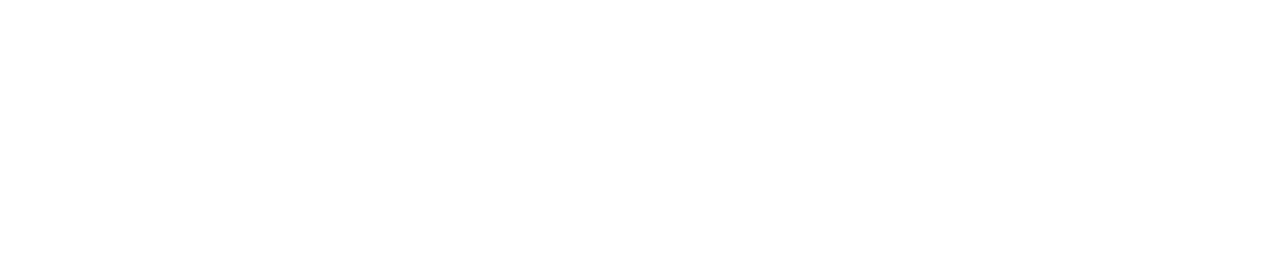
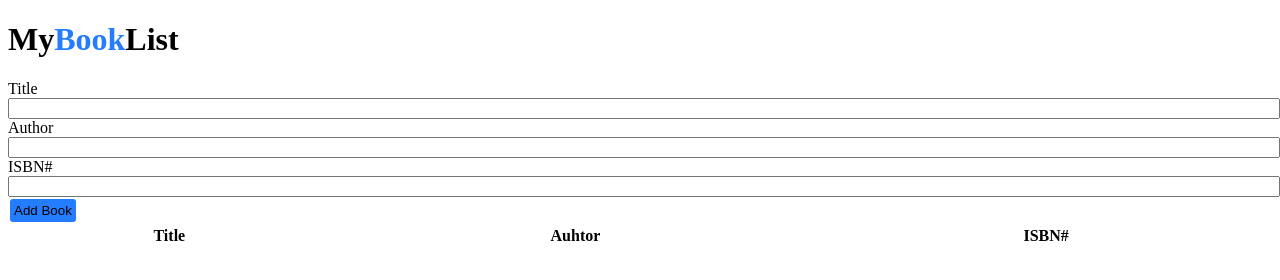
Before and after one commit to acciojob/book-list-ramblerpk, a website: page main.html in a window 1280 px wide. Drawn offline with Linux system fonts and the light colour scheme.

Commit message:
created a submission

```diff
--- a/main.html
+++ b/main.html
@@ -8,6 +8,29 @@
 
 <body>
 	<!-- the entire body must be written by student -->
+	<h1>My<span>Book</span>List</h1>
+	<div class="form-group">
+		<label for = "Title">Title</label><br>
+		<input type ="text" id="title"><br>
+		<label for = "author">Author</label><br>
+		<input type ="text" id="author"><br>
+		<label for = "isbn">ISBN#</label><br>
+		<input type ="text" id="isbn"> <br>
+		<button id="submit">Add Book</button>
+
+		<table class="table table-striped" >
+			<thead>
+				<tr>
+					<th>Title</th>
+					<th>Auhtor</th>
+					<th>ISBN#</th>
+				</tr>
+			</thead>
+			<tbody id="book-list">
+
+			</tbody>
+		</table>
+	</div>
     <script type="text/javascript" src="./script.js">
 </script>
 
--- a/styles.css
+++ b/styles.css
@@ -1 +1,18 @@
 /*  your css code here. If applicable */
+input {
+	width:100%;
+
+}
+span {
+	color:#247CFF;
+}
+#submit {
+	background-color:#247CFF;
+	border:none;
+	border-radius:3px;
+	padding:4px;
+	margin:2px;
+}
+table {
+	width:100%;
+}
```
